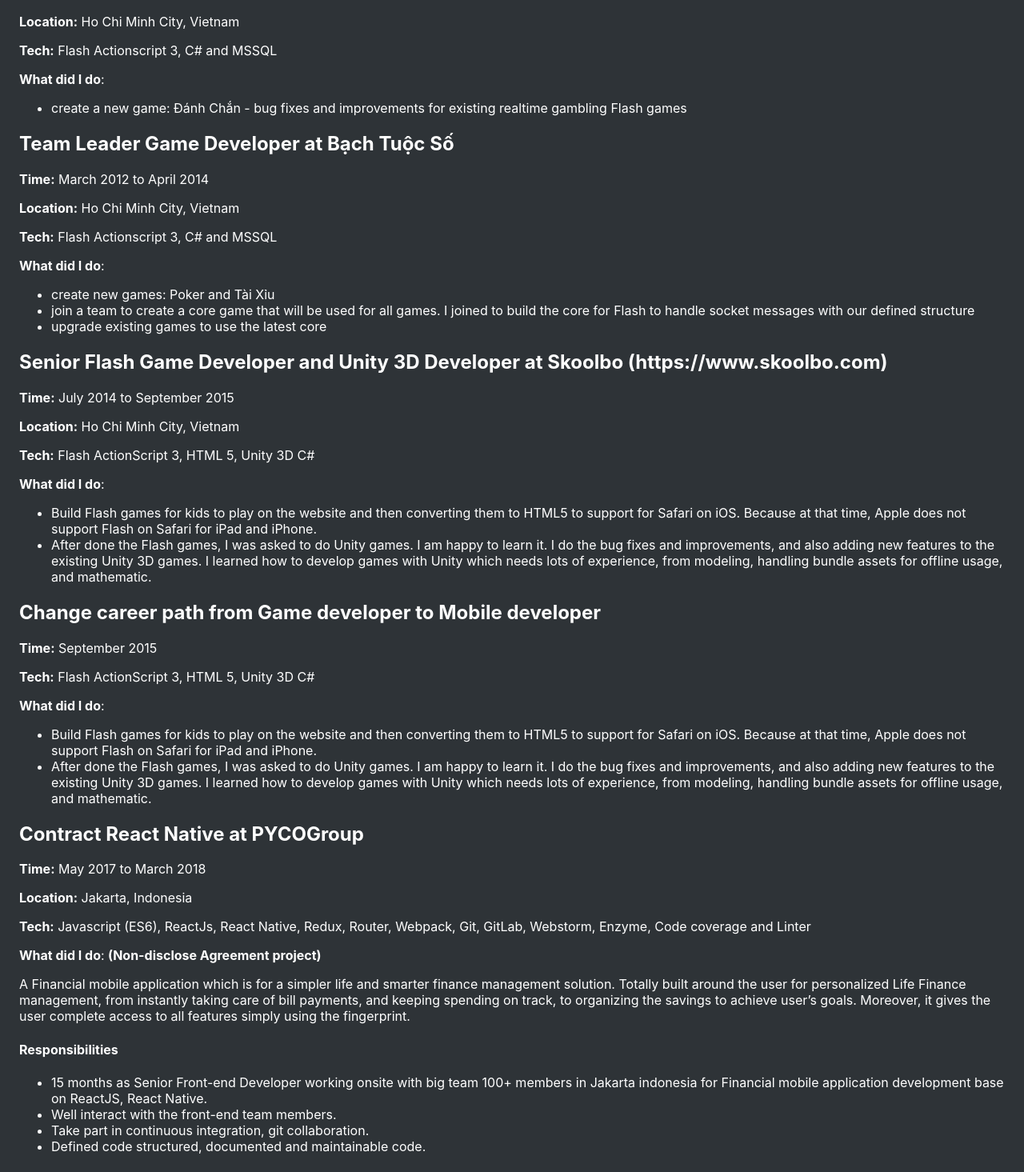
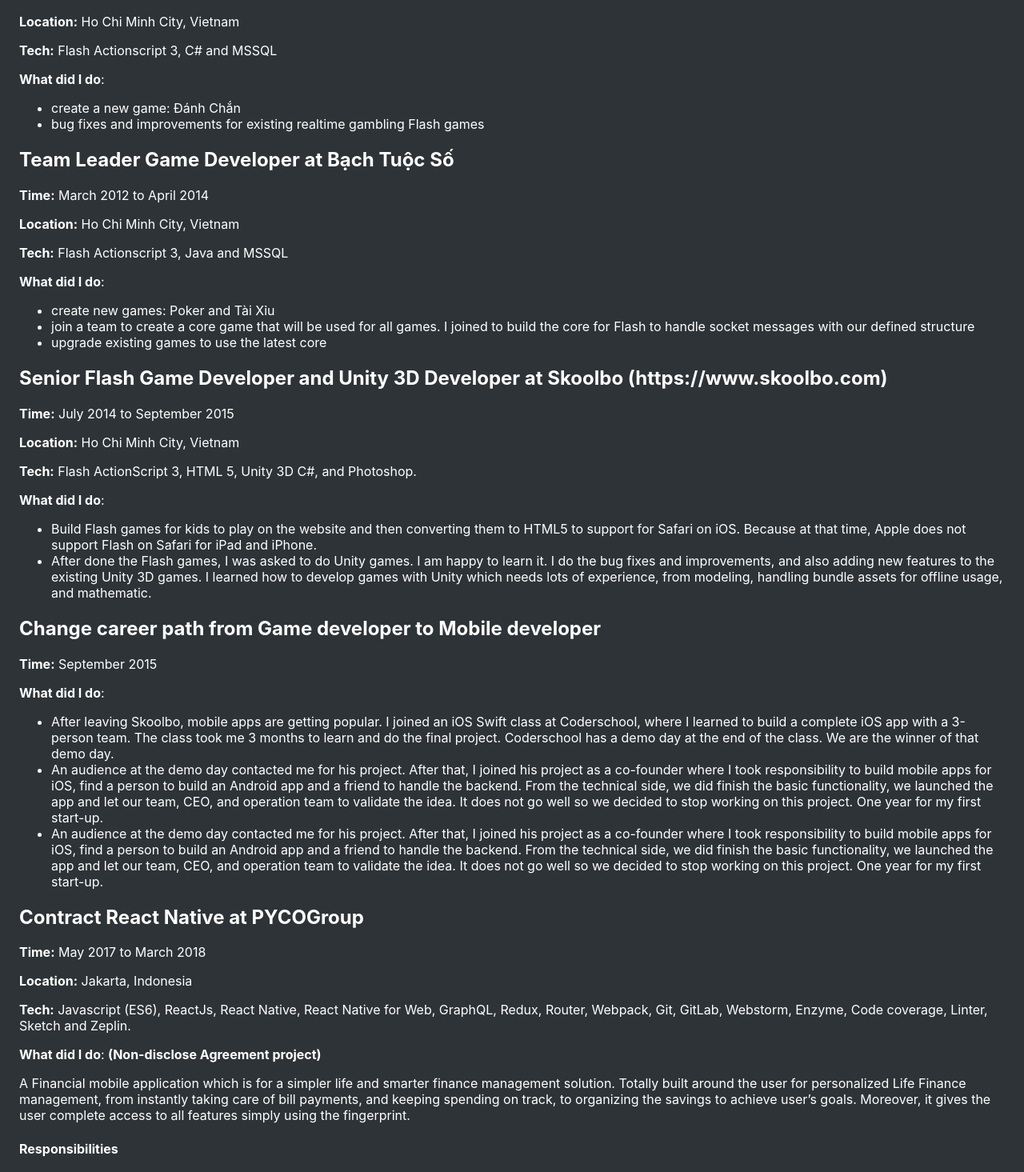
Before and after one commit to ngothanhtai/ngothanhtai.github.io, a React (Create React App) app: page / in a window 1280 px wide. Shown: the part 3425-4890 px from the top of the page at 80% size. Built offline with nearby package versions, Linux system fonts and the light colour scheme.

Commit message:
Update WorkExperience.tsx

```diff
--- a/src/components/WorkExperience/WorkExperience.tsx
+++ b/src/components/WorkExperience/WorkExperience.tsx
@@ -67,9 +67,10 @@
         location: "Ho Chi Minh City, Vietnam",
         description: (
           <ul>
+            <li>create a new game: Đánh Chắn</li>
             <li>
-              create a new game: Đánh Chắn - bug fixes and improvements for
-              existing realtime gambling Flash games
+              bug fixes and improvements for existing realtime gambling Flash
+              games
             </li>
           </ul>
         ),
@@ -91,7 +92,7 @@
             <li>upgrade existing games to use the latest core</li>
           </ul>
         ),
-        techStack: "Flash Actionscript 3, C# and MSSQL",
+        techStack: "Flash Actionscript 3, Java and MSSQL",
       })}
 
       {renderWorkExperience({
@@ -117,7 +118,7 @@
             </li>
           </ul>
         ),
-        techStack: "Flash ActionScript 3, HTML 5, Unity 3D C#",
+        techStack: "Flash ActionScript 3, HTML 5, Unity 3D C#, and Photoshop.",
       })}
 
       {renderWorkExperience({
@@ -127,22 +128,34 @@
         description: (
           <ul>
             <li>
-              Build Flash games for kids to play on the website and then
-              converting them to HTML5 to support for Safari on iOS. Because at
-              that time, Apple does not support Flash on Safari for iPad and
-              iPhone.
+              After leaving Skoolbo, mobile apps are getting popular. I joined
+              an iOS Swift class at Coderschool, where I learned to build a
+              complete iOS app with a 3-person team. The class took me 3 months
+              to learn and do the final project. Coderschool has a demo day at
+              the end of the class. We are the winner of that demo day.
             </li>
             <li>
-              After done the Flash games, I was asked to do Unity games. I am
-              happy to learn it. I do the bug fixes and improvements, and also
-              adding new features to the existing Unity 3D games. I learned how
-              to develop games with Unity which needs lots of experience, from
-              modeling, handling bundle assets for offline usage, and
-              mathematic.
+              An audience at the demo day contacted me for his project. After
+              that, I joined his project as a co-founder where I took
+              responsibility to build mobile apps for iOS, find a person to
+              build an Android app and a friend to handle the backend. From the
+              technical side, we did finish the basic functionality, we launched
+              the app and let our team, CEO, and operation team to validate the
+              idea. It does not go well so we decided to stop working on this
+              project. One year for my first start-up.
+            </li>
+            <li>
+              An audience at the demo day contacted me for his project. After
+              that, I joined his project as a co-founder where I took
+              responsibility to build mobile apps for iOS, find a person to
+              build an Android app and a friend to handle the backend. From the
+              technical side, we did finish the basic functionality, we launched
+              the app and let our team, CEO, and operation team to validate the
+              idea. It does not go well so we decided to stop working on this
+              project. One year for my first start-up.
             </li>
           </ul>
         ),
-        techStack: "Flash ActionScript 3, HTML 5, Unity 3D C#",
       })}
 
       {renderWorkExperience({
@@ -187,7 +200,7 @@
           </>
         ),
         techStack:
-          "Javascript (ES6), ReactJs, React Native, Redux, Router, Webpack, Git, GitLab, Webstorm, Enzyme, Code coverage and Linter",
+          "Javascript (ES6), ReactJs, React Native, React Native for Web, GraphQL, Redux, Router, Webpack, Git, GitLab, Webstorm, Enzyme, Code coverage, Linter, Sketch and Zeplin.",
       })}
 
       {renderWorkExperience({
@@ -215,7 +228,8 @@
             </ul>
           </>
         ),
-        techStack: "React Native (Android only), Restful API",
+        techStack:
+          "React Native (Android only), Restful API, Sketch, and Zeplin.",
       })}
 
       {renderWorkExperience({
@@ -232,7 +246,7 @@
           </>
         ),
         techStack:
-          "React Native, Restful API, Google Maps (Maps, Directions and Geocoding API), Background tracking GPS location, Stripe (payment with a credit card), Firebase Cloud Messaging",
+          "React Native, Restful API, Google Maps (Maps, Directions and Geocoding API), Background tracking GPS location, Stripe (payment with a credit card), Firebase Cloud Messaging, and Sketch.",
       })}
 
       {renderWorkExperience({
@@ -260,7 +274,7 @@
           </>
         ),
         techStack:
-          "React Native, Expo, GraphQL, Google Geocoding API, Google Place Autocomplete API, Google Place Detail API",
+          "React Native, Expo, GraphQL, Google Geocoding API, Google Place Autocomplete API, Google Place Detail API, Sketch, and Zeplin.",
       })}
 
       {renderWorkExperience({
@@ -278,7 +292,7 @@
           </>
         ),
         techStack:
-          "Typescript, React, Responsive UI, React Apollo with Restful API",
+          "Typescript, React, Responsive UI, React Apollo with Restful API, Sketch, and Zeplin.",
       })}
 
       {renderWorkExperience({
```
